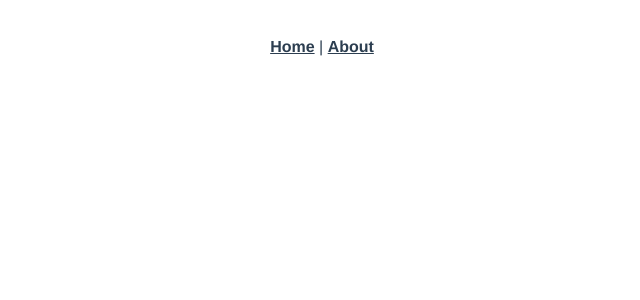
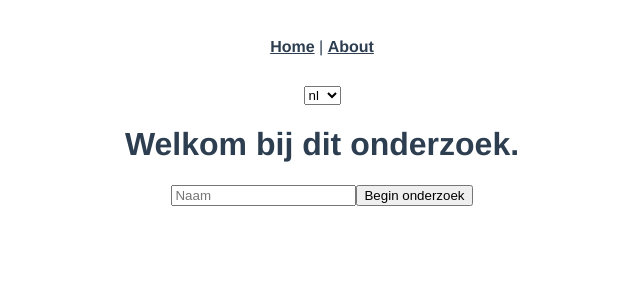
Before and after one commit to mmsr-tud-32/survey, a Vue app: page /survey/1 in a window 1280 px wide. Shown: the top 300 px of the page, without its empty margins (318-958 px from the left). Built offline with nearby package versions, Linux system fonts and the light colour scheme.

Commit message:
Start with frontend

```diff
--- a/package.json
+++ b/package.json
@@ -10,10 +10,12 @@
     "test:unit": "vue-cli-service test:unit"
   },
   "dependencies": {
+    "axios": "^0.19.0",
     "core-js": "^2.6.5",
     "register-service-worker": "^1.6.2",
     "vue": "^2.6.10",
     "vue-class-component": "^7.0.2",
+    "vue-i18n": "^8.11.2",
     "vue-property-decorator": "^8.1.0",
     "vue-router": "^3.0.3",
     "vuex": "^3.0.1"
--- a/src/components/HelloWorld.vue
+++ b/src/components/HelloWorld.vue
@@ -1,6 +1,7 @@
 <template>
   <div class="hello">
     <h1>{{ msg }}</h1>
+    <h2>{{$t("welcome")}}</h2>
     <p>
       For a guide and recipes on how to configure / customize this project,<br>
       check out the
--- /dev/null
+++ b/src/components/LocaleChanger.vue
@@ -0,0 +1,16 @@
+<template>
+    <div class="locale-changer">
+        <select v-model="$i18n.locale">
+            <option v-for="(lang, i) in langs" :key="`Lang${i}`" :value="lang">{{ lang }}</option>
+        </select>
+    </div>
+</template>
+
+<script lang="ts">
+    import { Component, Vue } from 'vue-property-decorator';
+
+    @Component({})
+    export default class LocaleChanger extends Vue {
+        protected langs: string[] = ['en', 'nl'];
+    }
+</script>
--- a/src/main.ts
+++ b/src/main.ts
@@ -3,11 +3,23 @@ import App from './App.vue';
 import router from './router';
 import store from './store';
 import './registerServiceWorker';
+import VueI18n from 'vue-i18n';
+import nl from '@/messages/nl';
+import en from '@/messages/en';
 
 Vue.config.productionTip = false;
+Vue.use(VueI18n);
+
+const i18n = new VueI18n({
+    locale: 'nl',
+    messages: {
+        nl, en,
+    },
+});
 
 new Vue({
-  router,
-  store,
-  render: (h) => h(App),
+    router,
+    store,
+    render: (h) => h(App),
+    i18n,
 }).$mount('#app');
--- /dev/null
+++ b/src/messages/en.ts
@@ -0,0 +1,5 @@
+export default {
+    welcome: 'Welcome to this survey',
+    name: 'Name',
+    start: 'Start survey',
+};
--- /dev/null
+++ b/src/messages/nl.ts
@@ -0,0 +1,5 @@
+export default {
+    welcome: 'Welkom bij dit onderzoek.',
+    name: 'Naam',
+    start: 'Begin onderzoek',
+};
--- a/src/router.ts
+++ b/src/router.ts
@@ -9,7 +9,7 @@ export default new Router({
   base: process.env.BASE_URL,
   routes: [
     {
-      path: '/',
+      path: '/survey/:uuid',
       name: 'home',
       component: Home,
     },
--- a/src/store.ts
+++ b/src/store.ts
@@ -1,16 +1,52 @@
 import Vue from 'vue';
 import Vuex from 'vuex';
+import axios from 'axios';
 
 Vue.use(Vuex);
 
 export default new Vuex.Store({
-  state: {
+    state: {
+        surveyUuid: '',
+        submissionUuid: '',
+        practise_questions: [],
+        questions: [],
+    },
+    getters: {
+        questions: (state) => state.questions,
+        practise_questions: (state) => state.practise_questions,
+    },
+    mutations: {
+        SET_QUESTIONS(state, questions) {
+            state.questions = questions;
+        },
+        SET_SUBMISSION_UUID(state, submissionUuid) {
+            state.submissionUuid = submissionUuid;
+        },
+        SET_SURVEY_UUID(state, surveyUuid) {
+            state.surveyUuid = surveyUuid;
+        },
+    },
+    actions: {
+        createSubmission({commit, state}, name) {
+            if (!state.surveyUuid) {
+                return;
+            }
 
-  },
-  mutations: {
+            const data = new FormData();
+            data.append('survey_uuid', state.surveyUuid);
+            data.append('name', name);
 
-  },
-  actions: {
-
-  },
+            axios({
+                method: 'post',
+                url: 'https://127.0.0.1:8000/submission',
+                data,
+                headers: {'Content-Type': 'multipart/form-data'},
+            }).then((response) => {
+                commit('SET_SUBMISSION_UUID', response.data.uuid);
+            });
+        },
+        setSurveyUuid({commit}, uuid) {
+            commit('SET_SURVEY_UUID', uuid);
+        },
+    },
 });
--- a/src/views/Home.vue
+++ b/src/views/Home.vue
@@ -1,18 +1,34 @@
 <template>
   <div class="home">
-    <img alt="Vue logo" src="../assets/logo.png">
-    <HelloWorld msg="Welcome to Your Vue.js + TypeScript App"/>
+      <LocaleChanger></LocaleChanger>
+    <h1>{{$t("welcome")}}</h1>
+    <div>
+      <input type="text" :placeholder="$t('name')" v-model="name">
+      <button @click="start">{{$t("start")}}</button>
+    </div>
   </div>
 </template>
 
 <script lang="ts">
-import { Component, Vue } from 'vue-property-decorator';
-import HelloWorld from '@/components/HelloWorld.vue'; // @ is an alias to /src
+import {Component, Vue} from 'vue-property-decorator';
+import HelloWorld from '@/components/HelloWorld.vue';
+import LocaleChanger from '@/components/LocaleChanger.vue';
 
 @Component({
   components: {
+    LocaleChanger,
     HelloWorld,
   },
 })
-export default class Home extends Vue {}
+export default class Home extends Vue {
+  private name: string = '';
+
+  private created() {
+    this.$store.dispatch('setSurveyUuid', this.$route.params.uuid);
+  }
+
+  private start() {
+    this.$store.dispatch('createSubmission', this.name);
+  }
+}
 </script>
```
Also changed, not shown: 1 other file (tests, documents, lock files or other folders).
